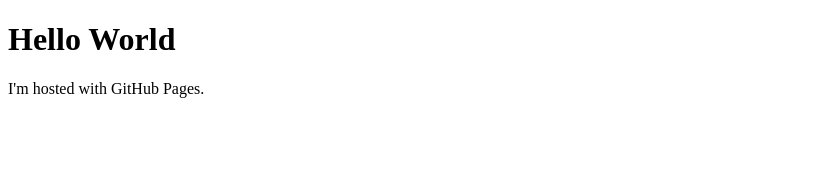
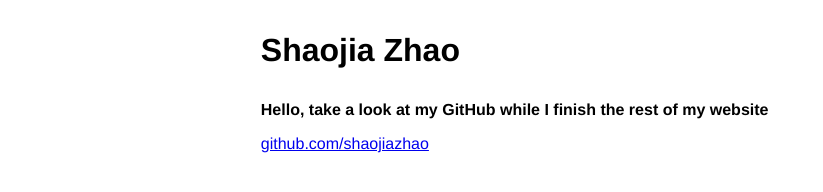
Before and after one commit to shaojiazhao/shaojiazhao.github.io, a plain HTML site: page index.html in a window 1280 px wide. Shown: the whole page, without its empty margins (0-823 px from the left). Drawn offline with Linux system fonts and the light colour scheme.

Commit message:
Update index.html
Initial Site

```diff
--- a/index.html
+++ b/index.html
@@ -1,7 +1,46 @@
 <!DOCTYPE html>
 <html>
+
+<style>
+.center {
+    margin: auto;
+    width: 60%;
+    font-family:Helvetica Neue;
+    font-size:200%;
+    font-weight: bold;
+}
+
+.header1 {
+    margin: auto;
+    width: 60%;
+    font-family:Helvetica Neue;
+    font-size:100%;
+    font-weight: bold;
+}
+
+.githubLink {
+    margin: auto;
+    width: 60%;
+    font-family:Helvetica Neue;
+    font-size:100%;
+}
+
+</style>
+
+
 <body>
-<h1>Hello World</h1>
-<p>I'm hosted with GitHub Pages.</p>
+
+    <div class="center">
+    <p>Shaojia Zhao</p>
+    </div>
+
+    <div class="header1">
+    <p>Hello, take a look at my GitHub while I finish the rest of my website</p>
+    </div>
+
+    <div class="githubLink">
+    <a href="https://github.com/shaojiazhao">github.com/shaojiazhao</a>
+    </div>
+
 </body>
 </html>
```
